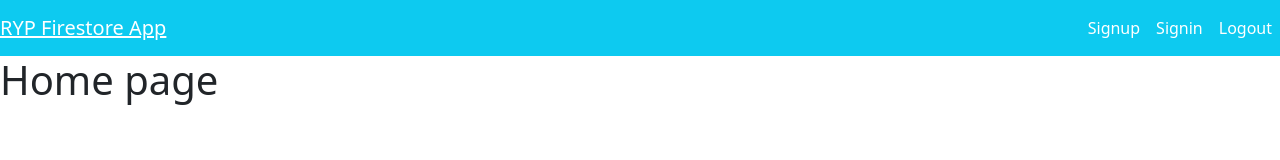
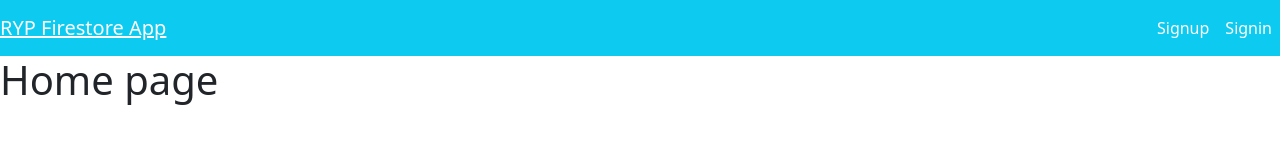
Before and after one commit to ryanyuri357/firebase-githubapi, a React (Create React App) app: page / in a window 1280 px wide. Shown: the top 160 px of the page. Built offline with nearby package versions, Linux system fonts and the light colour scheme.

Commit message:
conditional rendering in navbar

```diff
--- a/src/layout/Header.js
+++ b/src/layout/Header.js
@@ -13,6 +13,12 @@
 import { UserContext } from "../context/UserContext";
 
 const Header = () => {
+  const context = useContext(UserContext);
+
+  const [isOpen, setIsOpen] = useState(false);
+
+  const toggle = () => setIsOpen(!isOpen);
+
   return (
     <Navbar color="info" light expand="md">
       <NavbarBrand>
@@ -20,18 +26,33 @@
           RYP Firestore App
         </Link>
       </NavbarBrand>
-      <NavbarToggler />
-      <Collapse navbar>
+      <NavbarText className="text-white">
+        {context.user?.email ? context.user.email : ""}
+      </NavbarText>
+      <NavbarToggler onClick={toggle} />
+      <Collapse isOpen={isOpen} navbar>
         <Nav className="ms-auto" navbar>
-          <NavItem>
-            <NavLink className="text-white">Signup</NavLink>
-          </NavItem>
-          <NavItem>
-            <NavLink className="text-white">Signin</NavLink>
-          </NavItem>
-          <NavItem>
-            <NavLink className="text-white">Logout</NavLink>
-          </NavItem>
+          {context.user ? (
+            <NavItem>
+              {/*<NavLink className="text-white">Logout</NavLink>*/}
+              <NavLink tag={Link} to="/" className="text-white">
+                Logout
+              </NavLink>
+            </NavItem>
+          ) : (
+            <>
+              <NavItem>
+                <NavLink tag={Link} to="/" className="text-white">
+                  Signup
+                </NavLink>
+              </NavItem>
+              <NavItem>
+                <NavLink tag={Link} to="/" className="text-white">
+                  Signin
+                </NavLink>
+              </NavItem>
+            </>
+          )}
         </Nav>
       </Collapse>
     </Navbar>
```
